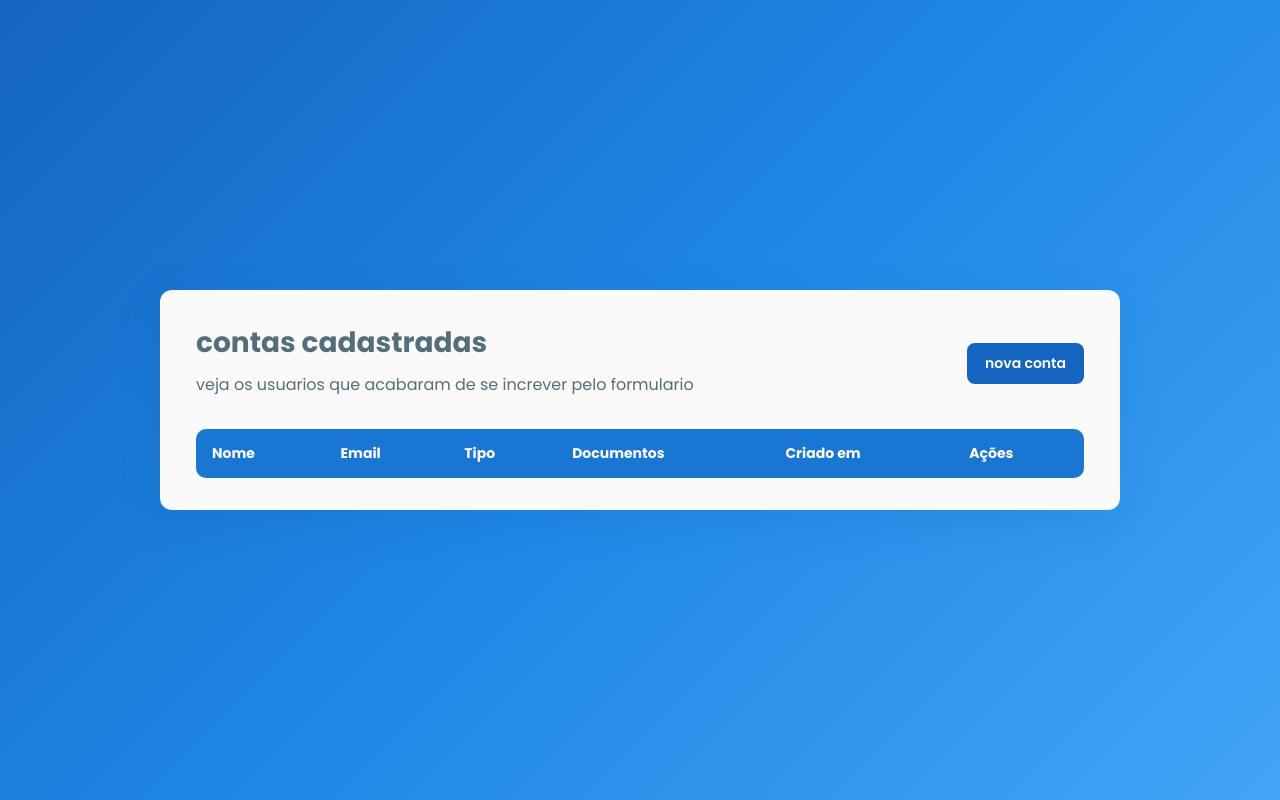
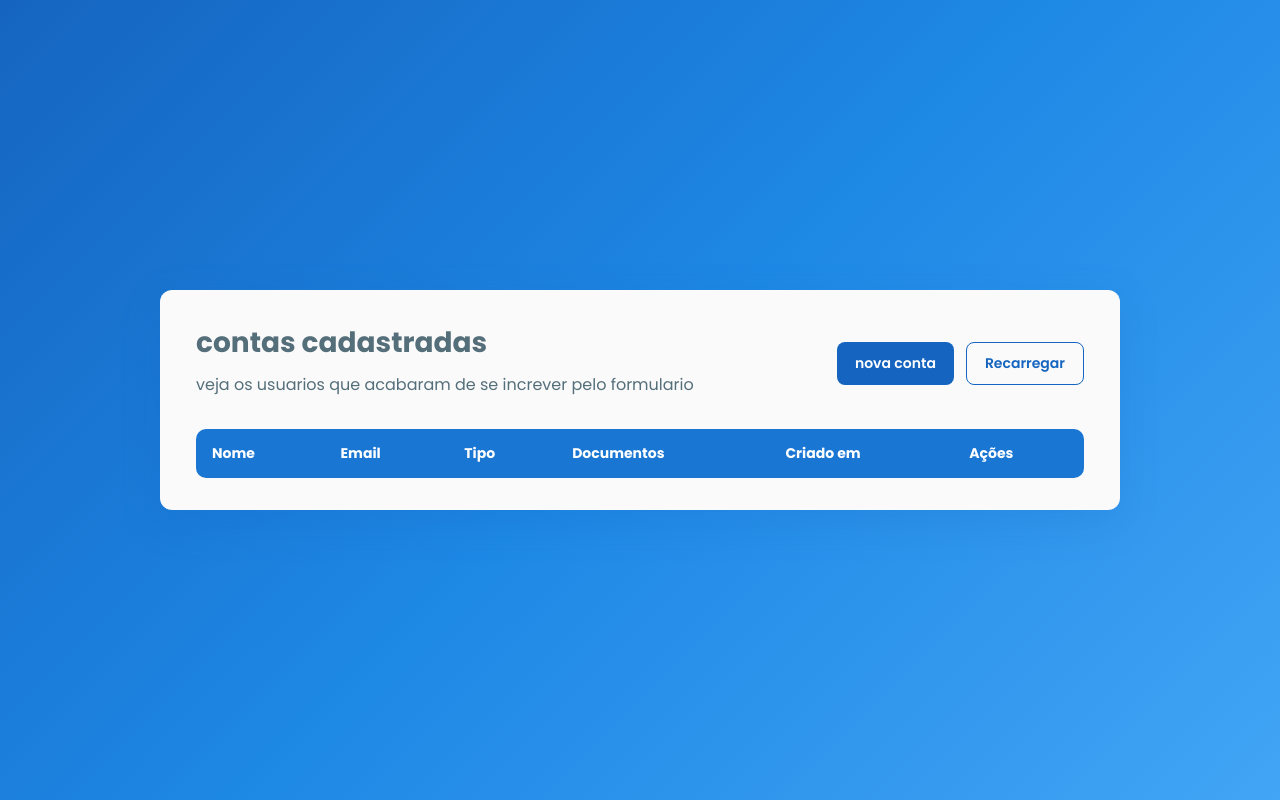
Before and after one commit to luis-knela/sitePIKA, a plain HTML site: page frontend/accounts/index.html in a window 1280 px wide. Drawn offline with Linux system fonts and the light colour scheme.

Commit message:
qualquer merda

```diff
--- a/frontend/accounts/index.html
+++ b/frontend/accounts/index.html
@@ -21,7 +21,7 @@
           </div>
           <div class="actions">
             <a class="button" href="../form/index.html">nova conta</a>
-            <button id="refresh-accounts" class="status hidden">Recarregar</button>
+            <button id="refresh-accounts" class="button secondary">Recarregar</button>
           </div>
         </header>
 
```
